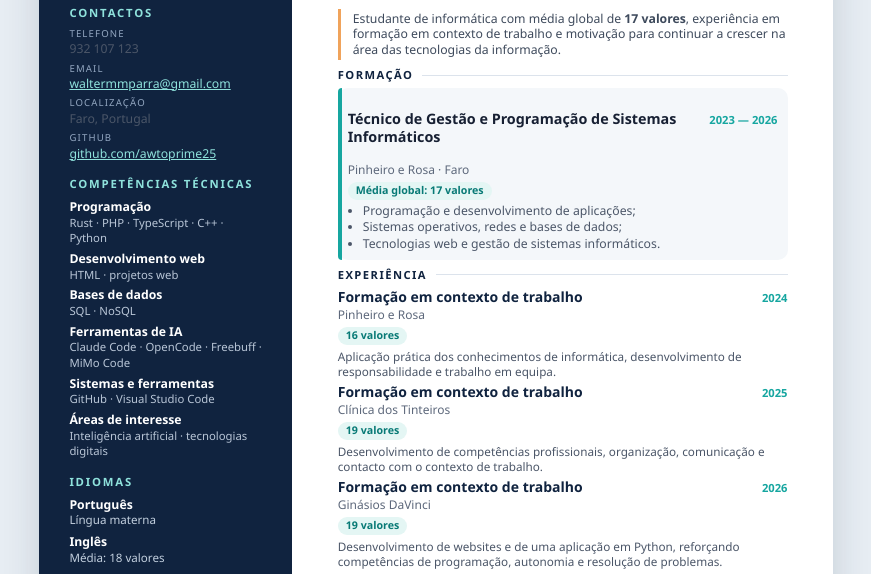
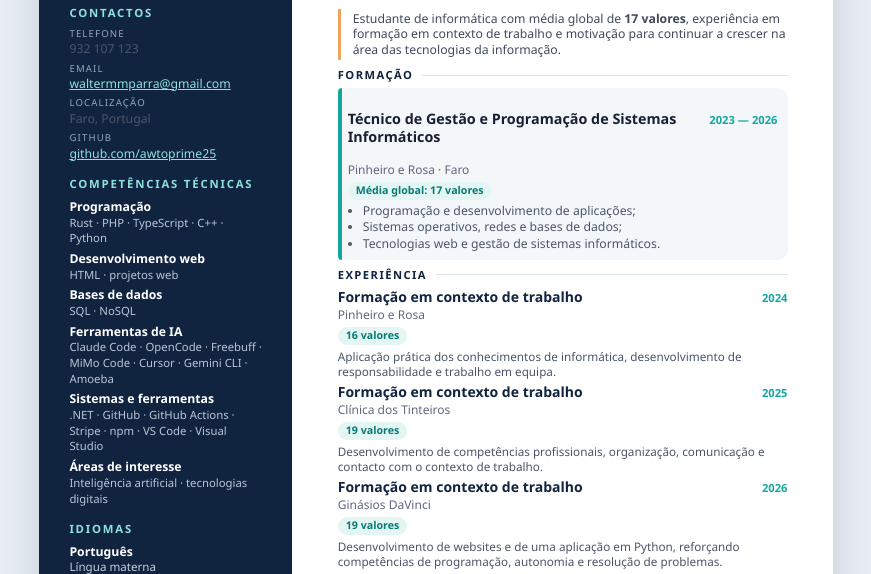
Before and after one commit to awtoprime25/awtoprime25, a plain HTML site: page index.html in a window 1280 px wide. Shown: the part 215-789 px from the top of the page, without its empty margins (204-1075 px from the left). Drawn offline with Linux system fonts and the light colour scheme.

Commit message:
Adiciona .NET, GitHub, GitHub Actions, Stripe, npm, VS Code, Visual Studio, Cursor, Gemini CLI, Amoeba

```diff
--- a/index.html
+++ b/index.html
@@ -265,8 +265,8 @@
       <div class="skill"><strong>Programação</strong><span>Rust · PHP · TypeScript · C++ · Python</span></div>
       <div class="skill"><strong>Desenvolvimento web</strong><span>HTML · projetos web</span></div>
       <div class="skill"><strong>Bases de dados</strong><span>SQL · NoSQL</span></div>
-      <div class="skill"><strong>Ferramentas de IA</strong><span>Claude Code · OpenCode · Freebuff · MiMo Code</span></div>
-      <div class="skill"><strong>Sistemas e ferramentas</strong><span>GitHub · Visual Studio Code</span></div>
+      <div class="skill"><strong>Ferramentas de IA</strong><span>Claude Code · OpenCode · Freebuff · MiMo Code · Cursor · Gemini CLI · Amoeba</span></div>
+      <div class="skill"><strong>Sistemas e ferramentas</strong><span>.NET · GitHub · GitHub Actions · Stripe · npm · VS Code · Visual Studio</span></div>
       <div class="skill"><strong>Áreas de interesse</strong><span>Inteligência artificial · tecnologias digitais</span></div>
 
       <div class="side-heading">Idiomas</div>
```
Also changed, not shown: 1 other file.
